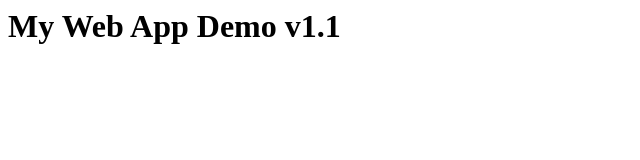
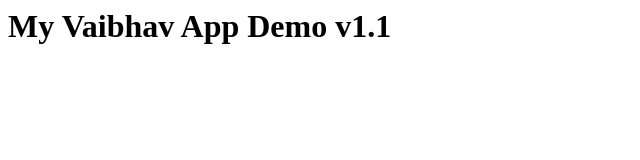
Before and after one commit to g-vaibhav/webAppDemo, a plain HTML site: page index.html in a window 1280 px wide. Shown: the whole page, without its empty margins (0-640 px from the left). Drawn offline with Linux system fonts and the light colour scheme.

Commit message:
Update index.html

```diff
--- a/index.html
+++ b/index.html
@@ -1,6 +1,6 @@
 <html>
 <title>Web App Demo</title>
 <body>
-<h1>My Web App Demo v1.1</h1>
+<h1>My Vaibhav App Demo v1.1</h1>
 </body>
 </html>
```
